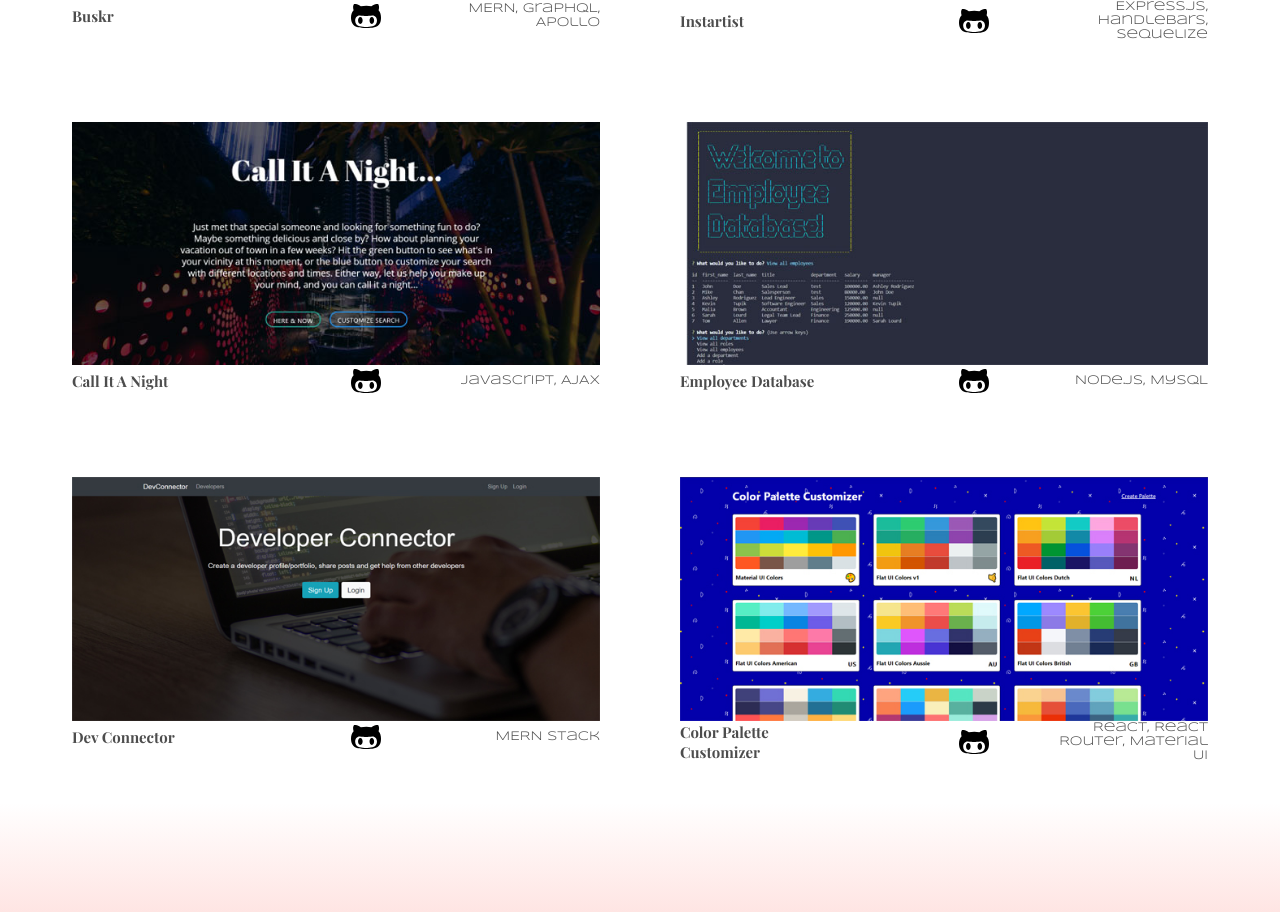
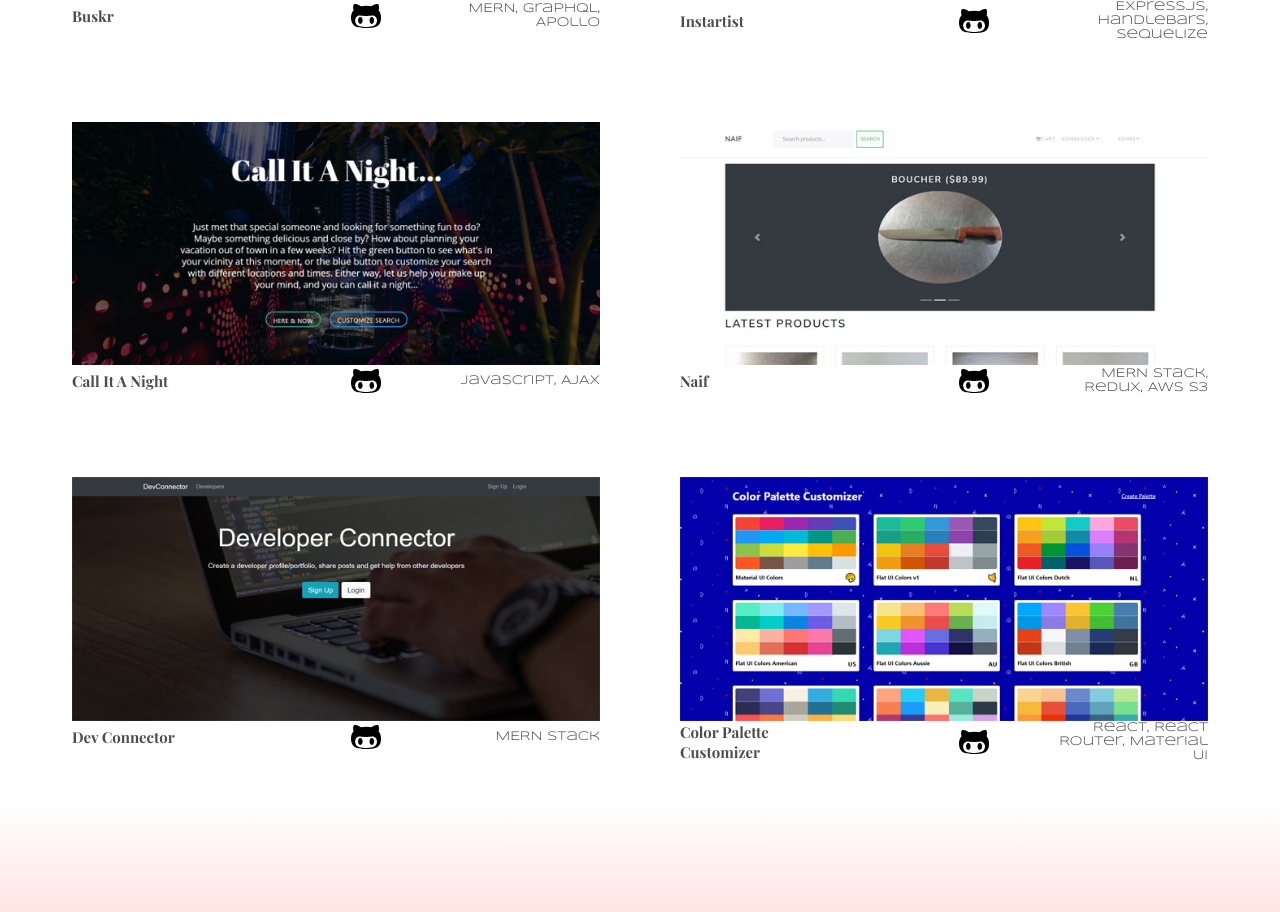
Before and after one commit to christopherConcannon/portfolio-2020, a React (Create React App) app in the folder client/: page /look-see in a window 1280 px wide. Shown: the part 1220-2132 px from the top of the page. Built offline with nearby package versions, Linux system fonts and the light colour scheme.

Commit message:
add naif project

```diff
--- a/client/src/data.js
+++ b/client/src/data.js
@@ -25,18 +25,18 @@ export const projects = [
     techs   : 'Javascript, AJAX'
   },
   {
-    title   : 'Employee Database',
-    imgName : 'employee-database.jpg',
+    title   : 'Naif',
+    imgName : 'naif.jpg',
     projURL :
-      'https://drive.google.com/file/d/1IP-UqG3k2mjywhdTtKAODVVYG2ul6H9X/view',
-    repoURL : 'https://github.com/christopherConcannon/employee-database',
-    description: "A command-line application to manage a company's employee database, using Node.js, Inquirer, and MySQL",
-    techs   : 'Node.js, MySQL'
+      'https://naif-xo.herokuapp.com/',
+    repoURL : 'https://github.com/christopherConcannon/naif',
+    description: "A modern end-to-end, e-commerce application to sell Culinary knifeware, built with the MERN Stack and Redux. Features CMS-style admin database control and PayPal payment integration.",
+    techs   : 'MERN Stack, Redux, AWS S3'
   },
   {
     title   : 'Dev Connector',
     imgName : 'dev-connector.jpg',
-    projURL : 'https://rocky-sierra-41169.herokuapp.com/',
+    projURL : 'https://dev-connector-xo.herokuapp.com/',
     repoURL : 'https://github.com/christopherConcannon/devConnector',
     description: 'A social network for developers. A pedagogical application built with the MERN stack allowing user to create a developer profile/portfolio, share posts and get help from other developers',
     techs   : 'MERN Stack'
@@ -52,7 +52,7 @@ export const projects = [
   // {
   // 	title   : 'Yelp Camp',
   // 	imgName : 'yelp-camp.jpg',
-  // 	projURL : 'https://whispering-shelf-69508.herokuapp.com/',
+  // 	projURL : 'https://yelp-camp-xo.herokuapp.com/',
   //   repoURL : 'https://github.com/christopherConcannon/yelp-camp',
   //   description: 'Lorem ipsum dolor sit amet consectetur adipisicing elit. Quod veniam repellendus dicta consectetur voluptas facere?',
   // 	techs   : 'Node.js, Express, EJS'
```
Also changed, not shown: client/src/assets/images/naif.jpg (added).
